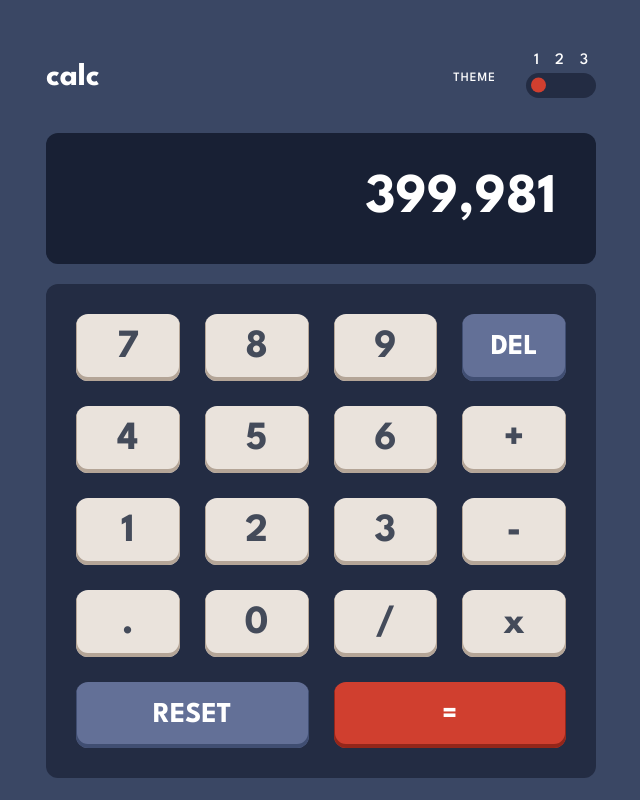
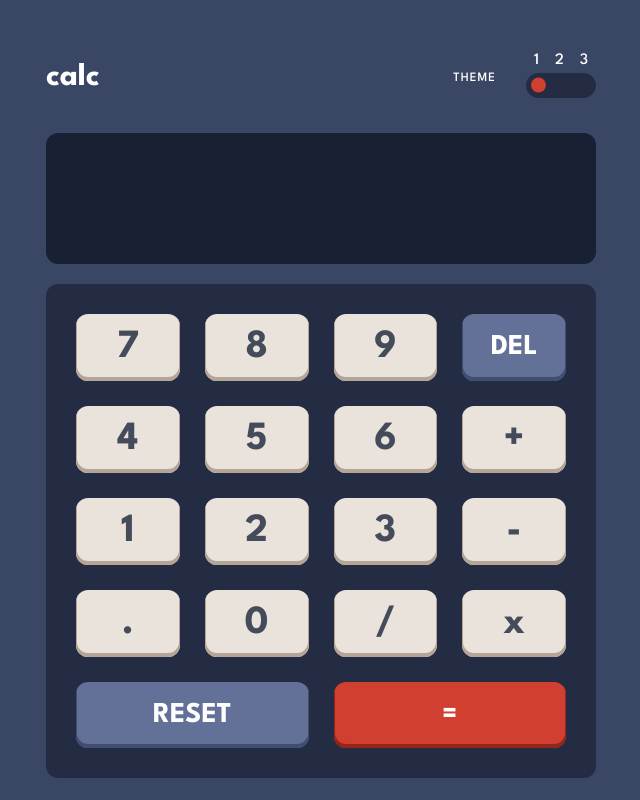
Before and after one commit to kareemayman/calculator, a React (Vite) app: page / in a window 1280 px wide. Shown: the whole page, without its empty margins (319-959 px from the left). Built offline with nearby package versions, Linux system fonts and the light colour scheme.

Commit message:
Added Context For The Whole App

```diff
--- a/src/App.tsx
+++ b/src/App.tsx
@@ -1,13 +1,16 @@
-import ButtonGrid from "./components/ButtonGrid";
-import Header from "./components/Header";
-import Screen from "./components/Screen";
+import ButtonGrid from "./components/ButtonGrid"
+import Header from "./components/Header"
+import Screen from "./components/Screen"
+import { CalculatorProvider } from "./context/CalculatorContext"
 
 export default function App() {
   return (
-    <div className="calculator">
-      <Header></Header>
-      <Screen></Screen>
-      <ButtonGrid></ButtonGrid>
-    </div>
+    <CalculatorProvider>
+      <div className="calculator">
+        <Header></Header>
+        <Screen></Screen>
+        <ButtonGrid></ButtonGrid>
+      </div>
+    </CalculatorProvider>
   )
 }
--- a/src/components/ButtonGrid.tsx
+++ b/src/components/ButtonGrid.tsx
@@ -1,6 +1,8 @@
 import Button from "./Button";
 
 export default function ButtonGrid() {
+
+
   return (
     <div className="button-grid">
         <Button value="7"></Button>
--- a/src/components/Screen.tsx
+++ b/src/components/Screen.tsx
@@ -1,8 +1,12 @@
+import { useContext } from "react"
+import { CalculatorContext } from "../context/CalculatorContext"
 
 export default function Screen() {
+  const {value, setValue} = useContext(CalculatorContext)
+
   return (
     <h1 className="screen">
-        399,981
+        {value}
     </h1>
   )
 }
--- /dev/null
+++ b/src/context/CalculatorContext.tsx
@@ -0,0 +1,29 @@
+import { createContext, useState } from "react"
+
+// Define the type for the context value
+interface CalculatorContextType {
+  // Add the properties and methods that your context will provide
+  value: string
+  setValue: (value: string) => void
+}
+
+// Create a default value for the context
+const defaultValue: CalculatorContextType = {
+  value: "",
+  setValue: () => {},
+}
+
+// Create the context with the default value
+export const CalculatorContext = createContext<CalculatorContextType>(defaultValue)
+
+export const CalculatorProvider = ({ children }: { children: any }) => {
+  const [currentValue, setCurrentValue] = useState("")
+
+  return (
+    <CalculatorContext.Provider
+      value={{ value: currentValue, setValue: setCurrentValue }}
+    >
+      {children}
+    </CalculatorContext.Provider>
+  )
+}
--- a/src/scss/main.scss
+++ b/src/scss/main.scss
@@ -81,10 +81,12 @@ header {
     border-radius: 12px;
     direction: rtl;
     font-size: 3.5rem;
+    min-height: 131px;
 
     @media (max-width: 768px) {
         font-size: 2rem;
         padding: 30px 25px;
+        min-height: 89px;
     }
 }
 
```
